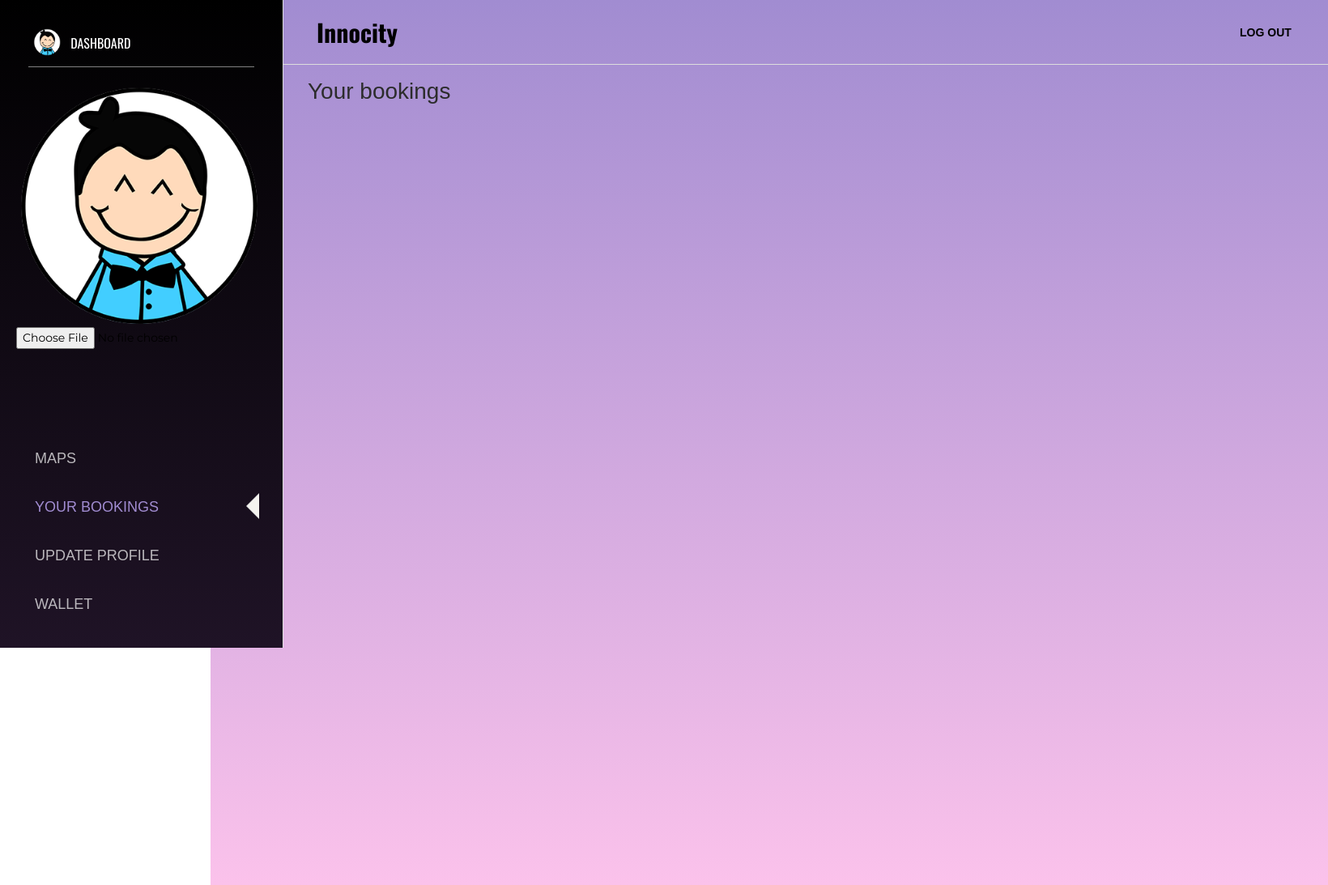
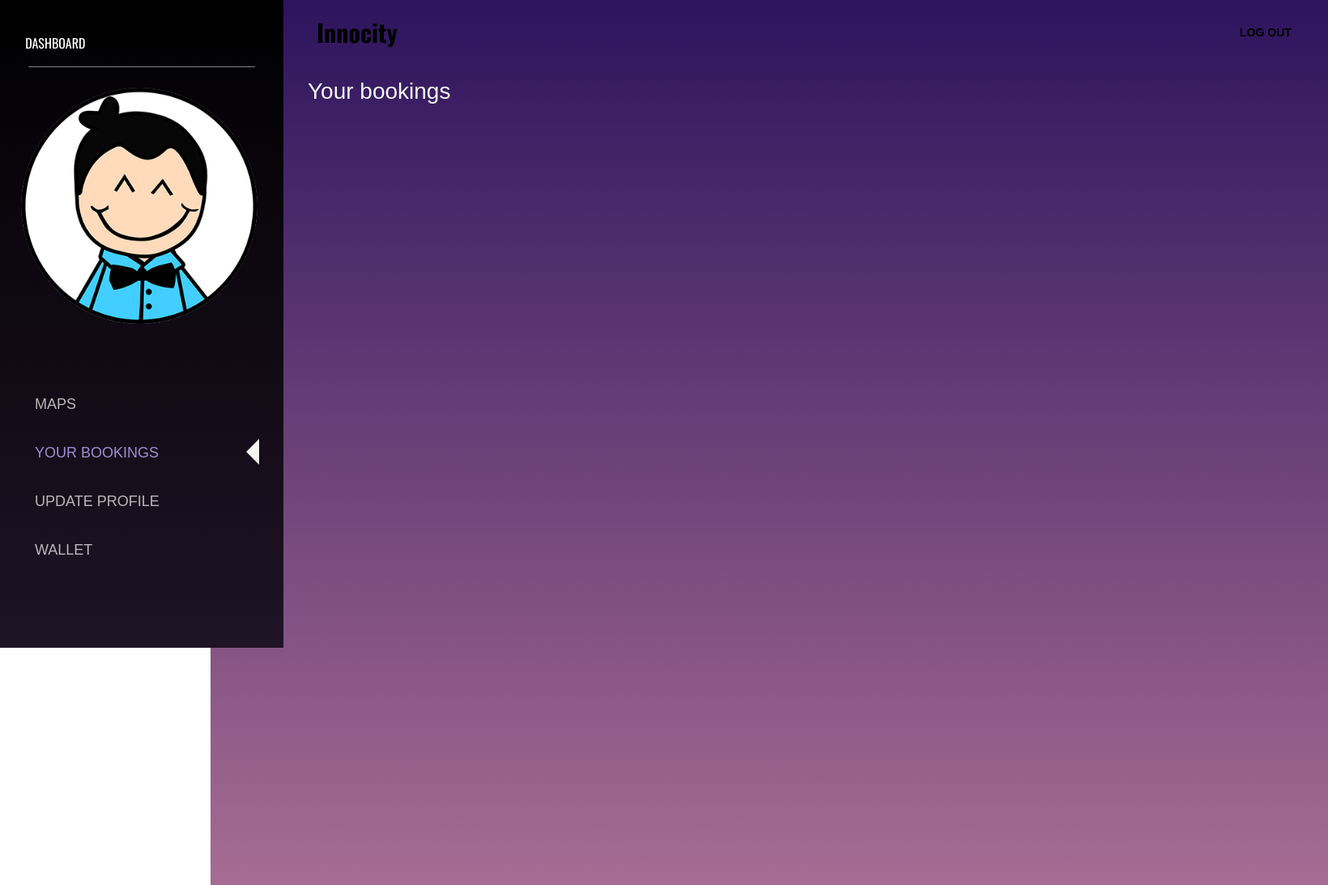
Before and after one commit to zarif98sjs/innOcity, a Django app: template dashboard/templates/dashboard/maps.html in a window 1640 px wide. Shown: the whole page at 81% size. Run offline with Django 3.2, Linux system fonts and the light colour scheme; the template is opened without the code that fills it, so the values that code supplies are empty; some libraries are stand-ins or nearby versions.

Commit message:
minor css changes

```diff
--- a/dashboard/static/dashboard/css/login_main.css
+++ b/dashboard/static/dashboard/css/login_main.css
@@ -371,7 +371,7 @@ h6 {
   background: -webkit-linear-gradient(bottom, #fbc2eb 0%, #a18cd1 100%);
   background: -moz-linear-gradient(bottom, #fbc2eb 0%, #a18cd1 100%);
   background: -o-linear-gradient(bottom, #fbc2eb 0%, #a18cd1 100%);
-  background: linear-gradient(to top, #fbc2eb 0%, #a18cd1 100%);
+    background: linear-gradient(to top, #a76c93 0%, #2d145d 100%);
 }
 
 
--- a/dashboard/static/dashboard/css/paper-dashboard.css
+++ b/dashboard/static/dashboard/css/paper-dashboard.css
@@ -1980,7 +1980,7 @@ a[data-toggle="collapse"][aria-expanded="true"] .caret,
     border-radius: 50%;
     border: 1px solid transparent; }
   .navbar .navbar-brand {
-    text-transform: capitalize;
+    text-transform: unset;
     font-size: 20px;
     padding-top: 0.5rem;
     padding-bottom: 0.5rem;
@@ -2001,7 +2001,7 @@ a[data-toggle="collapse"][aria-expanded="true"] .caret,
   .navbar.navbar-transparent {
     background-color: transparent !important;
     box-shadow: none;
-    border-bottom: 1px solid #ddd; }
+    border-bottom: 0px solid #ddd; }
     .navbar.navbar-transparent a:not(.dropdown-item):not(.btn) {
       color: #a18cd1; }
       .navbar.navbar-transparent a:not(.dropdown-item):not(.btn).disabled {
@@ -3107,7 +3107,7 @@ License - nucleoapp.com/license/
   width: 260px;
   left: 0;
   z-index: 1030;
-  border-right: 1px solid #ddd; }
+  border-right: 0px solid #ddd; }
   .sidebar .sidebar-wrapper,
   .off-canvas-sidebar .sidebar-wrapper {
     position: relative;
--- a/dashboard/templates/dashboard/maps.html
+++ b/dashboard/templates/dashboard/maps.html
@@ -81,15 +81,8 @@
   <div class="wrapper " >
     <div class="sidebar" data-color="#000000" style="width: 350px; padding: 20px; color: white ">
       <div class="logo">
-        <a class="simple-text logo-mini">
-          <div class="logo-image-small">
-            <img src="{% static 'hotel_admin/img/logo-small.png' %}">
-          </div>
-          <!-- <p>CT</p> -->
-        </a>
         <a  class="simple-text logo-normal">
           Dashboard
-
         </a>
       </div>
       <div class="sidebar-wrapper" style="width: 300px; ">
@@ -98,22 +91,6 @@
                 <div class="image">
                     <img src="{% static 'dashboard/img/logo-small.png' %}">
                 </div>
-            </li>
-            <li style="padding-bottom: 100px">
-                 <form action="{% url 'dashboard:index' %}" method="POST" name="update_picture" id="update_picture">
-                    {% csrf_token %}
-
-                    <input id="file-upload" type="file"  style="alignment: right; padding-bottom: 40px; color: black;" onchange="submitpicture()"/>
-                     <input id="filename" name="filename" type="text" hidden />
-                 </form>
-                <script>
-                    function submitpicture() {
-                        console.log("picture");
-
-                        document.getElementById("update_picture").submit();
-                    }
-                </script>
-
             </li>
           <li style="text-align: center; padding-top: 20px">
               <p style="font-size: 30px; padding-bottom: 20px; color: #a18cd1">{{ customer.name }}</p>
@@ -192,7 +169,7 @@
 
 
         <div class="content" style="padding-left: 100px; min-width: 1350px; min-height: 1000px">
-            <h3 class="card-title" style="padding-left: 20px">Your bookings</h3>
+            <h3 class="card-title" style="padding-left: 20px;color: whitesmoke">Your bookings</h3>
             <br>
 
             {% for reservation in reservation_list %}
@@ -203,7 +180,7 @@
                         <div class="card card-user">
                             <div class="card-body" style="padding-bottom: 50px; padding-top: 50px; min-height: 600px;">
                                 <div class="row" >
-                                    <div class="col-md-5" style="padding-top: 100px">
+                                    <div class="col-md-5" style="padding-top: 100px;padding-left: 60px;">
                                         <img src="{% static 'dashboard/img/img_1.jpg' %}" style="alignment: center">
                                     </div>
                                     <div class="col-md-1">
--- a/home/templates/home/index.html
+++ b/home/templates/home/index.html
@@ -208,7 +208,7 @@
                                     <div class="col"><input class="form-control form-control-lg" name="checkout"
                                                             type="date" placeholder="Check out" required=""
                                                             onclick="updatecheckoutDate()" ></div>
-                                    <div class="col"><input class="form-control form-control-lg" name="rooms"
+                                    <div class="col"><input class="form-control form-control-lg" name="rooms" required="required"
                                                             type="number" placeholder="Rooms" min="1"></div>
                                     <div class="col">
                                         <button class="btn btn-primary btn-lg" type="submit"
--- a/hotel_admin/static/hotel_admin/css/paper-dashboard.css
+++ b/hotel_admin/static/hotel_admin/css/paper-dashboard.css
@@ -1980,7 +1980,7 @@ a[data-toggle="collapse"][aria-expanded="true"] .caret,
     border-radius: 50%;
     border: 1px solid transparent; }
   .navbar .navbar-brand {
-    text-transform: capitalize;
+    text-transform: unset;
     font-size: 20px;
     padding-top: 0.5rem;
     padding-bottom: 0.5rem;
@@ -2001,7 +2001,7 @@ a[data-toggle="collapse"][aria-expanded="true"] .caret,
   .navbar.navbar-transparent {
     background-color: transparent !important;
     box-shadow: none;
-    border-bottom: 1px solid #ddd; }
+    border-bottom: 0px solid #ddd; }
     .navbar.navbar-transparent a:not(.dropdown-item):not(.btn) {
       color: #a18cd1; }
       .navbar.navbar-transparent a:not(.dropdown-item):not(.btn).disabled {
@@ -3107,7 +3107,7 @@ License - nucleoapp.com/license/
   width: 260px;
   left: 0;
   z-index: 1030;
-  border-right: 1px solid #ddd; }
+  border-right: 0px solid #ddd; }
   .sidebar .sidebar-wrapper,
   .off-canvas-sidebar .sidebar-wrapper {
     position: relative;
--- a/login/templates/login/index.html
+++ b/login/templates/login/index.html
@@ -112,7 +112,7 @@
                         <input class="input--style-3" type="password" placeholder="password" name="password">
                     </div>
                     <div class="input-group">
-                        <select class="input--style-3" name="login_type" required="required" style="width: 500px">
+                        <select class="input--style-3" name="login_type" required="required" style="width: 500px;color : #7528c1">
                             <option class="input--style-3" selected="selected" >Log in as User</option>
                             <option class="input--style-3" >Log in as Hotel Admin</option>
                         </select>
@@ -123,7 +123,7 @@
                     <br>
                     <br>
                     <div class="p-t-10">
-                        <button class="btn btn--pill btn--green" type="submit">Submit</button>
+                        <button class="btn btn--pill btn--green" type="submit" style="background-color: #2b1b7b">Submit</button>
                     </div>
                     <br>
                     <br>
```
Also changed, not shown: dashboard/templates/dashboard/index.html (+3 -45 lines), dashboard/templates/dashboard/user.html (+0 -22 lines), dashboard/templates/dashboard/wallet.html (+0 -23 lines), hotel/templates/hotel/index.html (+51 -51 lines), hotel_admin/static/hotel_admin/css/login_main.css (+6 -5 lines), hotel_admin/templates/hotel_admin/index.html (+8 -40 lines), dashboard/static/dashboard/css/paper-dashboard.min.css.
